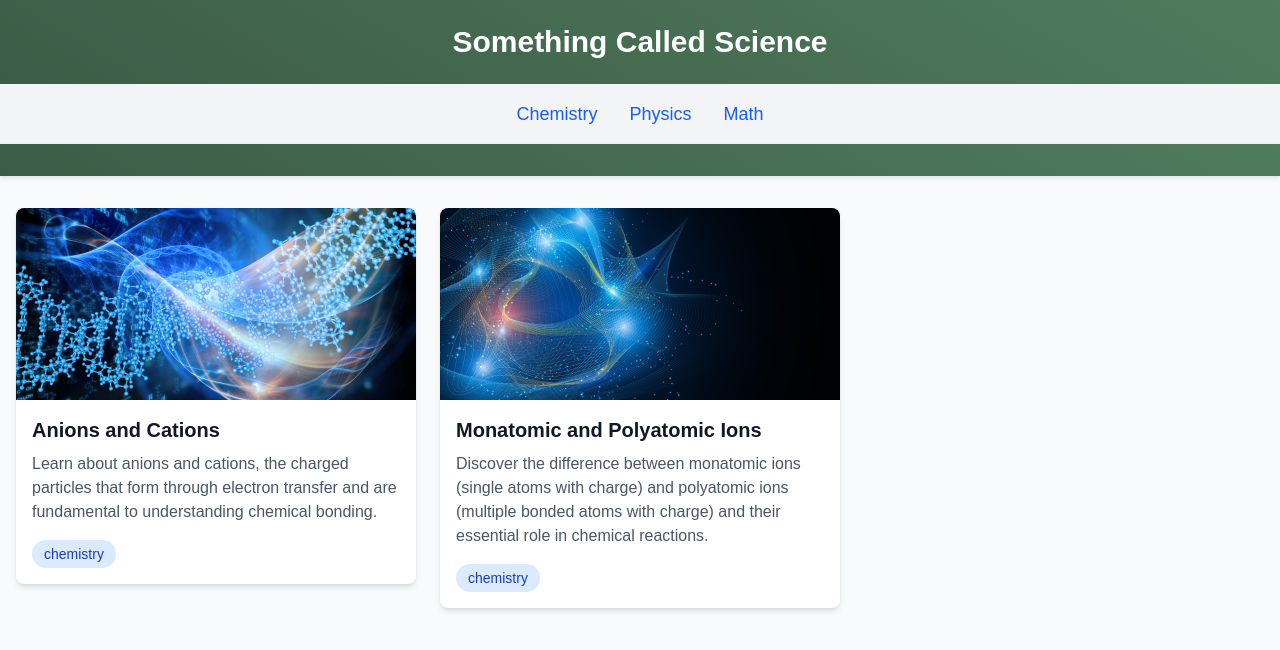
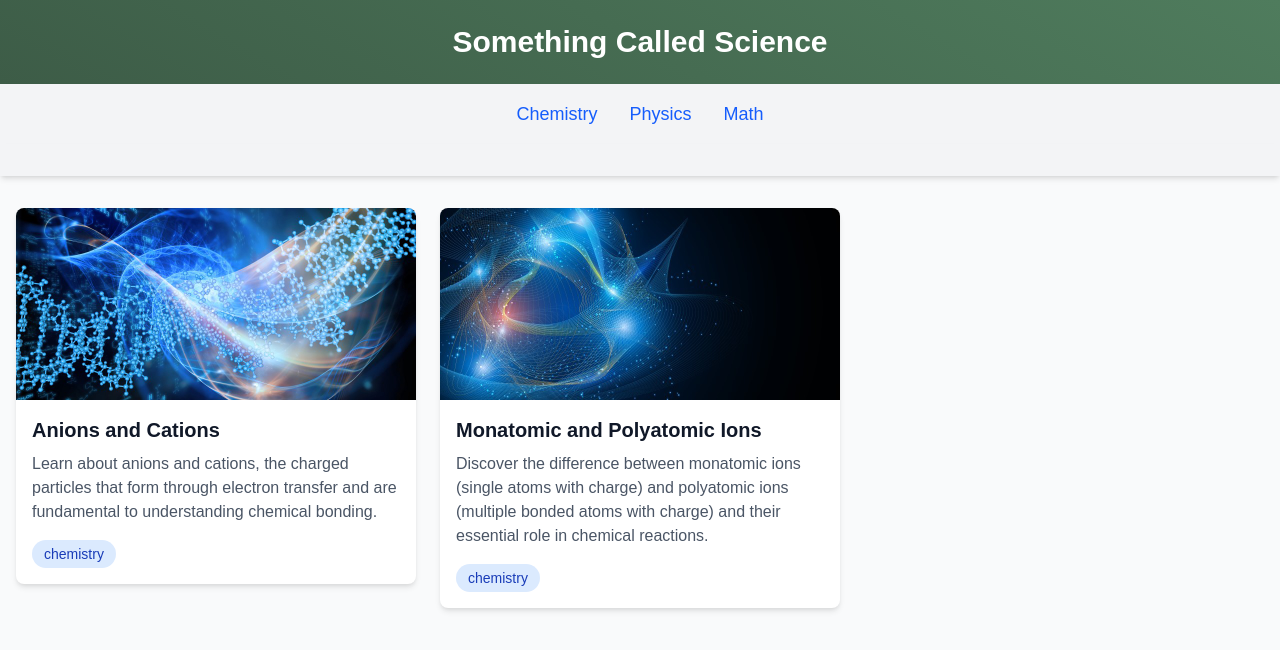
Before and after one commit to rvoogd12/science-blog, a Next.js app: page / in a window 1280 px wide. Shown: the top 650 px of the page. Built offline with nearby package versions, Linux system fonts and the light colour scheme.

Commit message:
Make second bar identical to navigation bar with gray background

```diff
--- a/src/components/Banner.tsx
+++ b/src/components/Banner.tsx
@@ -29,10 +29,7 @@ const Banner: React.FC = () => {
           </li>
         </ul>
       </nav>
-      <div className="w-full py-4" style={{
-        background: 'linear-gradient(30deg, #3d5c47 0%, #4f7c5d 100%)',
-        boxShadow: '0 2px 4px rgba(0,0,0,0.1)'
-      }}></div>
+      <div className="w-full bg-gray-100 shadow-md py-4"></div>
     </div>
   );
 };
```
